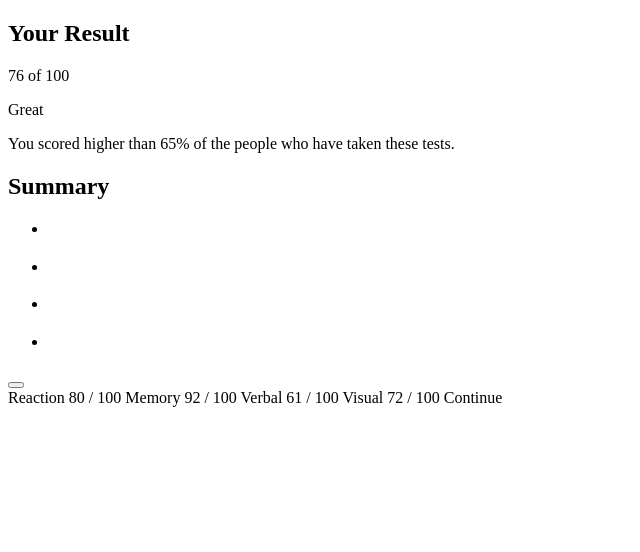
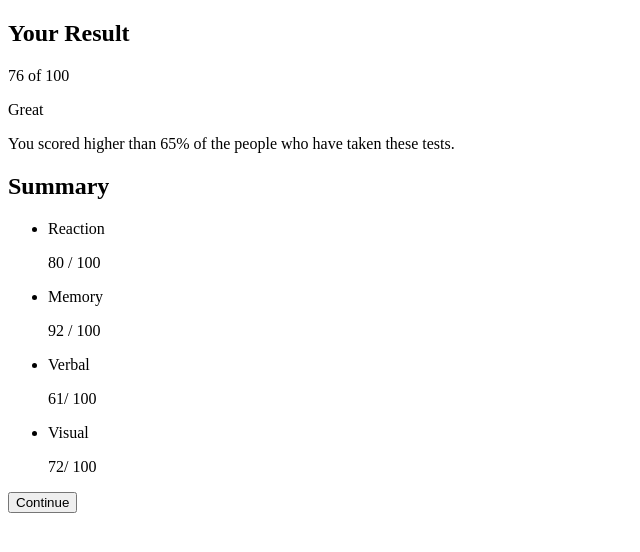
Before and after one commit to XenoMee/Results-Summary, a plain HTML site: page index.html in a window 1280 px wide. Shown: the whole page, without its empty margins (0-640 px from the left). Drawn offline with Linux system fonts and the light colour scheme.

Commit message:
add website content inside each element

```diff
--- a/index.html
+++ b/index.html
@@ -31,55 +31,33 @@
         <ul class="result-list">
           <li class="result-item">
             <div>
-              <p class="result-item__name"></p>
+              <p class="result-item__name"> Reaction</p>
             </div>
-            <p class="result-item__score"><span></span></p>
+            <p class="result-item__score"><span>80 </span>/ 100</p>
           </li>
           <li class="result-item">
             <div>
-              <p class="result-item__name"></p>
+              <p class="result-item__name">Memory</p>
             </div>
-            <p class="result-item__score"><span></span></p>
+            <p class="result-item__score"><span>92 </span>/ 100</p>
           </li>
           <li class="result-item">
             <div>
-              <p class="result-item__name"></p>
+              <p class="result-item__name">Verbal</p>
             </div>
-            <p class="result-item__score"><span></span></p>
+            <p class="result-item__score"><span>61</span>/ 100</p>
           </li>
           <li class="result-item">
             <div>
-              <p class="result-item__name"></p>
+              <p class="result-item__name">Visual</p>
             </div>
-            <p class="result-item__score"><span></span></p>
+            <p class="result-item__score"><span>72</span>/ 100</p>
           </li>
         </ul>
-        <button class="btn"></button>
+        <button class="btn">Continue</button>
       </div>
     </article>
   </main>
-
-
-
-
-
-
-
-
-
-  Reaction
-  80 / 100
-
-  Memory
-  92 / 100
-
-  Verbal
-  61 / 100
-
-  Visual
-  72 / 100
-
-  Continue
 </body>
 
 </html>
```
